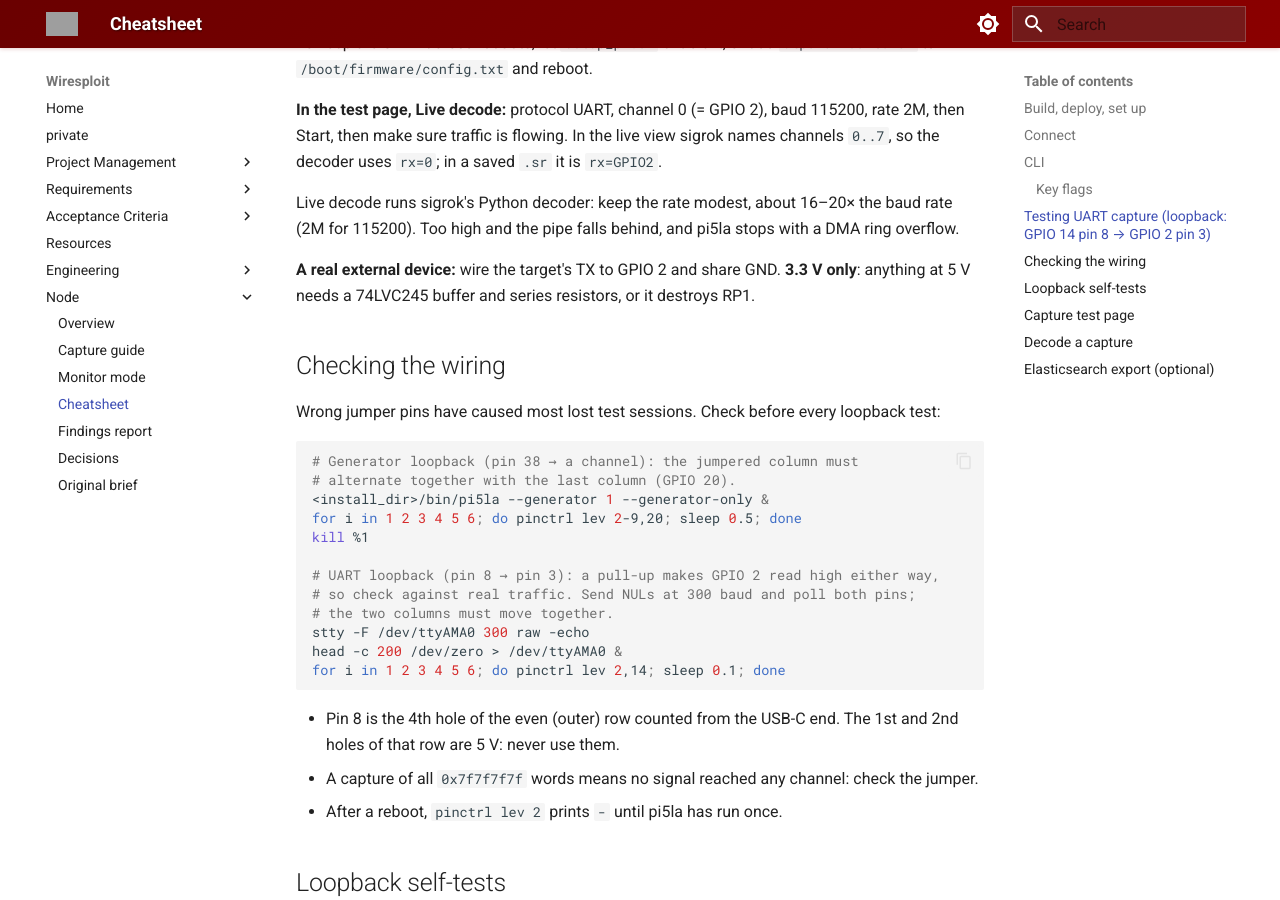
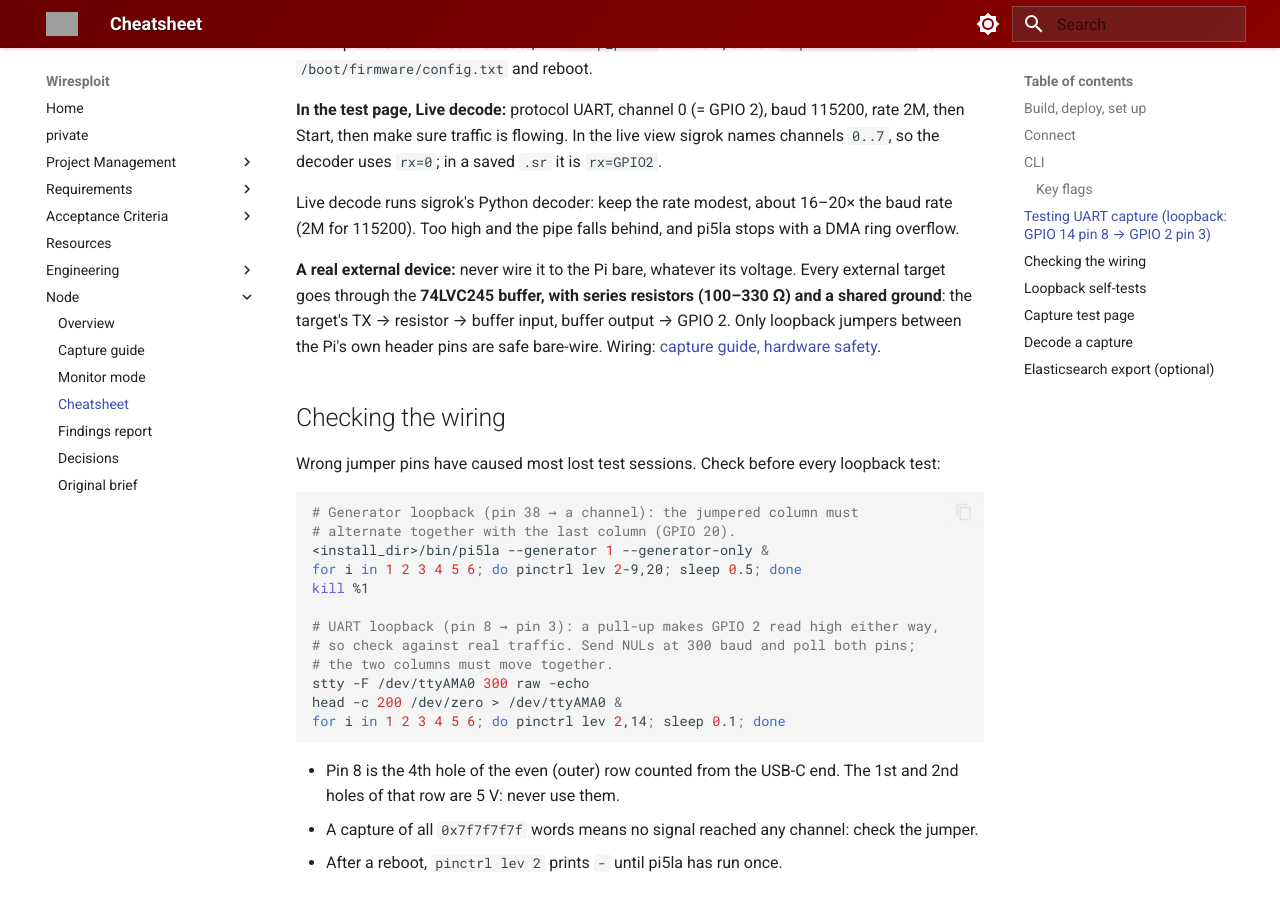
Before and after one commit to EG-ETCS/wiresploit, an MkDocs documentation site: the page built from docs/03_Documentation/Node/cheatsheet.md, in a window 1280 px wide and 900 px high, scrolled down 2918 px. Built offline with MkDocs 1.6.1 and Material for MkDocs 9.7.7, drawn with Linux system fonts in a browser that asks for light colours; grey boxes are pictures that could not be loaded.

Commit message:
Address review notes on the agent context and Node docs
- cheatsheet: every external target goes through the 74LVC245 buffer,
  whatever its voltage; only Pi-to-Pi loopback jumpers are bare-wire.
- monitor_mode: the sidecar example now has capture_started, start_time
  and written_by, matching write_burst_meta; note that sr2es adds
  "shipped".
- node/AGENTS.md: the exporter lookup order from src/shipper.c, and
  CMakeLists.txt, pyproject.toml, capture/README.md and
  docker/requirements-dev.txt in the file map.
- AGENTS.md: one node.conf sentence, naming the repo and Pi locations.
- Design system: the terminology note covers sections 5 and 8.

Co-Authored-By: Claude Opus 5.5 <noreply@anthropic.com>

```diff
--- a/docs/03_Documentation/Node/cheatsheet.md
+++ b/docs/03_Documentation/Node/cheatsheet.md
@@ -138,9 +138,11 @@ Live decode runs sigrok's Python decoder: keep the rate modest, about 16–20×
 baud rate (2M for 115200). Too high and the pipe falls behind, and pi5la stops
 with a DMA ring overflow.
 
-**A real external device:** wire the target's TX to GPIO 2 and share GND.
-**3.3 V only**: anything at 5 V needs a 74LVC245 buffer and series resistors,
-or it destroys RP1.
+**A real external device:** never wire it to the Pi bare, whatever its voltage.
+Every external target goes through the **74LVC245 buffer, with series resistors
+(100–330 Ω) and a shared ground**: the target's TX → resistor → buffer input,
+buffer output → GPIO 2. Only loopback jumpers between the Pi's own header pins
+are safe bare-wire. Wiring: [capture guide, hardware safety](capture_guide.md#hardware-safety).
 
 ## Checking the wiring
 
```
Also changed, not shown: AGENTS.md (+4 -3 lines), docs/02_Engineering/02_Design_System.md (+2 -2 lines), docs/03_Documentation/Node/monitor_mode.md (+7 -3 lines), node/AGENTS.md (+7 -3 lines).
